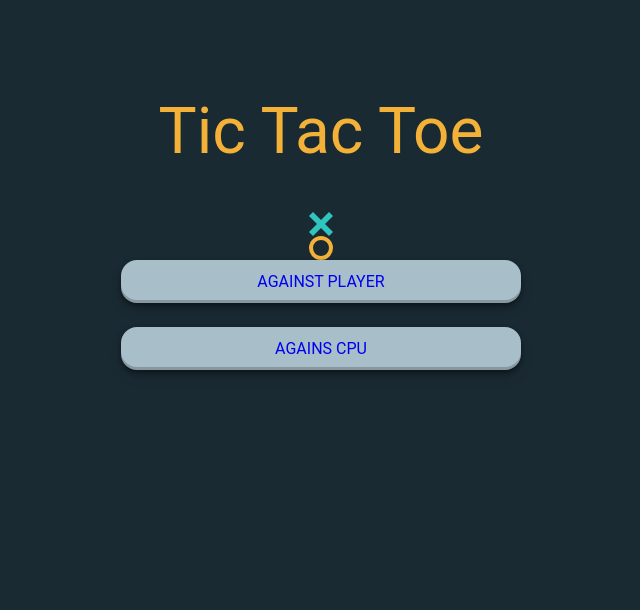
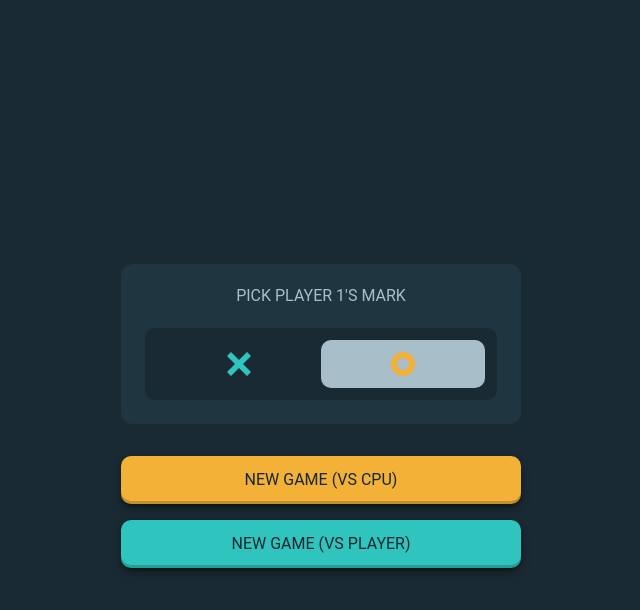
Before and after one commit to veilvokay/tic-tac-toe, a React (Create React App) app: page / in a window 1280 px wide. Shown: the top 610 px of the page, without its empty margins (319-959 px from the left). Built offline with nearby package versions, Linux system fonts and the light colour scheme.

Commit message:
updated icons; updated reset css and base styling; WIP: Menu Component

```diff
--- a/src/components/Menu/index.tsx
+++ b/src/components/Menu/index.tsx
@@ -8,19 +8,28 @@ import { Icon } from '../Icons/Icon';
 const Menu = () => {
   return (
     <div className='main-menu'>
+        <div className="mark-picker">
+          <h2 className="mark-picker__title title-h4">Pick player 1's mark</h2>
+          <div className="buttons-wrap">
+            <button className="button-left">
               <Icon
                 className="icon-cross"
                 content={<IconsMap.IconCross />}
               />
+            </button>
+            <button className="button-right active">
               <Icon
                 className="icon-circle"
                 content={<IconsMap.IconCircle />}
               />
-        <Link to={Game(GameType.twoPlayers)} className='button main-menu__link'>
-          Against Player
+            </button>
+          </div>
+        </div>
+        <Link to={Game(GameType.cpu)} className='button main-menu__link first '>
+          New Game (VS CPU)
         </Link>
-        <Link to={Game(GameType.cpu)} className='button main-menu__link'>
-          Agains CPU
+        <Link to={Game(GameType.twoPlayers)} className='button main-menu__link second'>
+          New Game (VS Player)
         </Link>
     </div>
   )
--- a/src/components/Menu/styles.scss
+++ b/src/components/Menu/styles.scss
@@ -9,8 +9,67 @@
     width: pxr(400);
 
     &__link {
+        &.first {
+            background-color: var(--color-orange);
+            color: var(--color-blue-dark);
+            &:hover {
+                background-color: rgba($color: #f3b137, $alpha: 0.75 )
+            }
+        }
+        &.second {
+            background-color: var(--color-turquoise);
+            color: var(--color-blue-dark);
+            &:hover {
+                background-color: rgba($color: #30c4be, $alpha: 0.75 )
+            }
+        }
         &:not(:last-of-type) {
+            margin-bottom: pxr(16);
+        }
+    }
+
+    .mark-picker {
+        margin: pxr(32);
+        padding: pxr(24);
+        width: 100%;
+        background-color: var(--color-blue-light);
+        border-radius: pxr(12);
+        &__title {
             margin-bottom: pxr(24);
+            text-transform: uppercase;
+            text-align: center;
+            color: var(--color-grey);
+        }
+
+        .buttons-wrap {
+            padding: pxr(12);
+            display: flex;
+            justify-content: center;
+            align-items: center;
+            width: 100%;
+            background-color: var(--color-blue);
+            border-radius: pxr(10);
+        }
+
+        .button-left,
+        .button-right {
+            padding-top: pxr(6);
+            padding-bottom: pxr(6);
+            width: 50%;
+            height: 100%;
+            display: flex;
+            flex-basis: 50%;
+            justify-content: center;
+            align-items: center;
+            border-radius: pxr(10);
+            &.active {
+                background-color: var(--color-grey);
+            }
+
+            .icon {
+                width: pxr(36);
+                height: pxr(36);
+            }
         }
     }
 }
--- a/src/index.scss
+++ b/src/index.scss
@@ -1,3 +1 @@
-@import-normalize;
-
 @import './styles/index.scss';
--- a/src/pages/HomePage/index.tsx
+++ b/src/pages/HomePage/index.tsx
@@ -8,7 +8,6 @@ const HomePage = () => {
   return (
     <Page id='home-page' className='home-page'>
         <Container>
-            <h1 className="title-h1 home-page__title">Tic Tac Toe</h1>
             <div className="home-page__content">
               <Menu />
             </div>
--- a/src/pages/HomePage/styles.scss
+++ b/src/pages/HomePage/styles.scss
@@ -3,15 +3,10 @@
 .home-page {
     width: 100vw;
     height: 100vh;
-    &__title {
-        margin: 0 auto pxr(48);
-        padding-top: pxr(100);
-        width: 100%;
-        text-align: center;
-    }
 
     &__content {
         width: 100%;
+        height: 100%;
         display: flex;
         flex-direction: column;
         justify-content: center;
--- a/src/styles/base.scss
+++ b/src/styles/base.scss
@@ -1,6 +1,88 @@
-* {
-    box-sizing: border-box;
+/* Box sizing rules */
+*,
+*::before,
+*::after {
+  box-sizing: border-box;
 }
+
+/* Remove default margin */
+body,
+h1,
+h2,
+h3,
+h4,
+p,
+figure,
+blockquote,
+dl,
+dd {
+  margin: 0;
+  padding: 0;
+}
+
+/* Remove list styles on ul, ol elements with a list role, which suggests default styling will be removed */
+ul[role='list'],
+ol[role='list'] {
+  list-style: none;
+  padding: 0;
+}
+
+/* Set core root defaults */
+html:focus-within {
+  scroll-behavior: smooth;
+}
+
+/* Set core body defaults */
+body {
+  min-height: 100vh;
+  text-rendering: optimizeSpeed;
+  line-height: 1.5;
+}
+
+/* A elements that don't have a class get default styles */
+a:not([class]) {
+  text-decoration-skip-ink: auto;
+}
+
+/* Make images easier to work with */
+img,
+picture {
+  max-width: 100%;
+  display: block;
+}
+
+/* Inherit fonts for inputs and buttons */
+input,
+button,
+textarea,
+select {
+  font: inherit;
+}
+
+button {
+    margin: 0;
+    padding: 0;
+    border: none;
+    background: none;
+    cursor: pointer;
+}
+
+/* Remove all animations, transitions and smooth scroll for people that prefer not to see them */
+@media (prefers-reduced-motion: reduce) {
+  html:focus-within {
+   scroll-behavior: auto;
+  }
+
+  *,
+  *::before,
+  *::after {
+    animation-duration: 0.01ms !important;
+    animation-iteration-count: 1 !important;
+    transition-duration: 0.01ms !important;
+    scroll-behavior: auto !important;
+  }
+}
+
 body {
     margin: 0;
     padding: 0;
@@ -13,7 +95,7 @@ body {
 .button {
     padding: pxr(12) pxr(24);
     background-color: var(--color-grey);
-    border-radius: pxr(16);
+    border-radius: pxr(10);
     display: block;
     width: 100%;
     height: auto;
```
Also changed, not shown: src/assets/icons/icon-circle.svg. Lines whose indentation alone changed are shown as unchanged.
